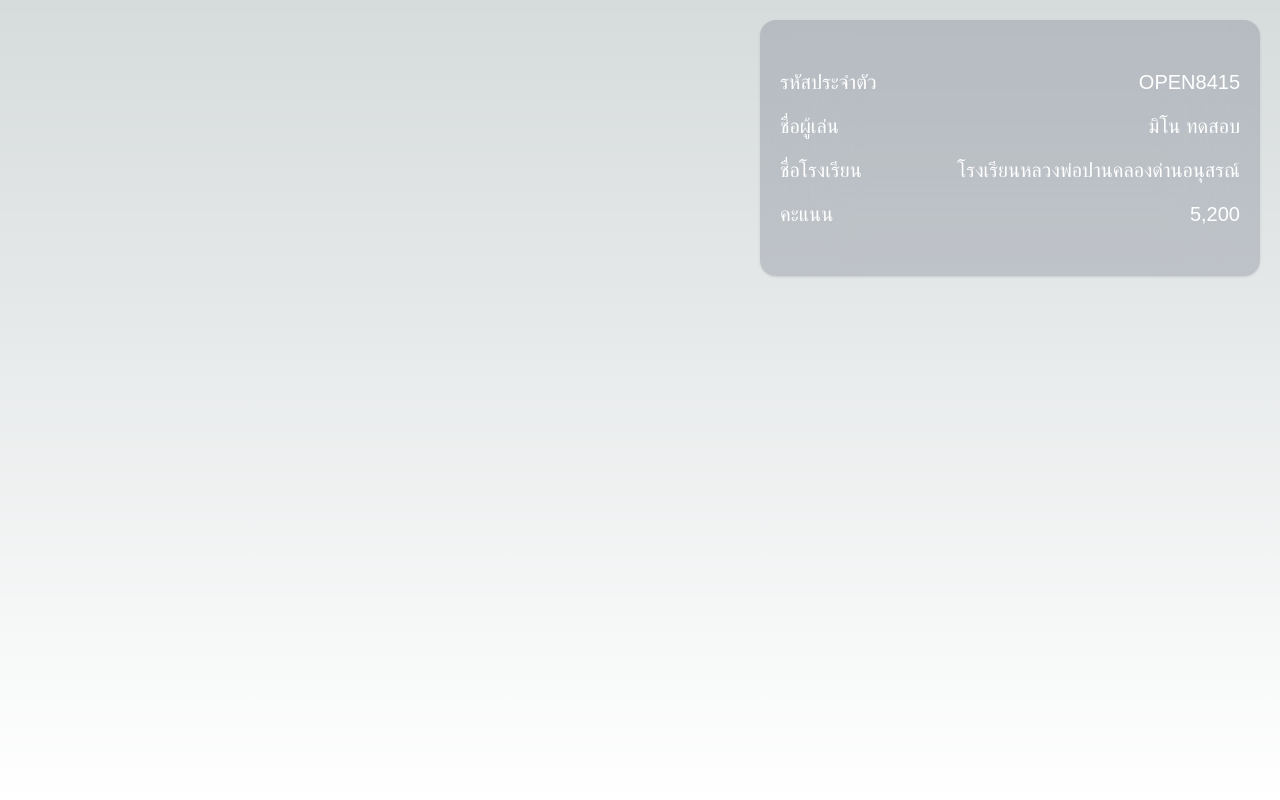
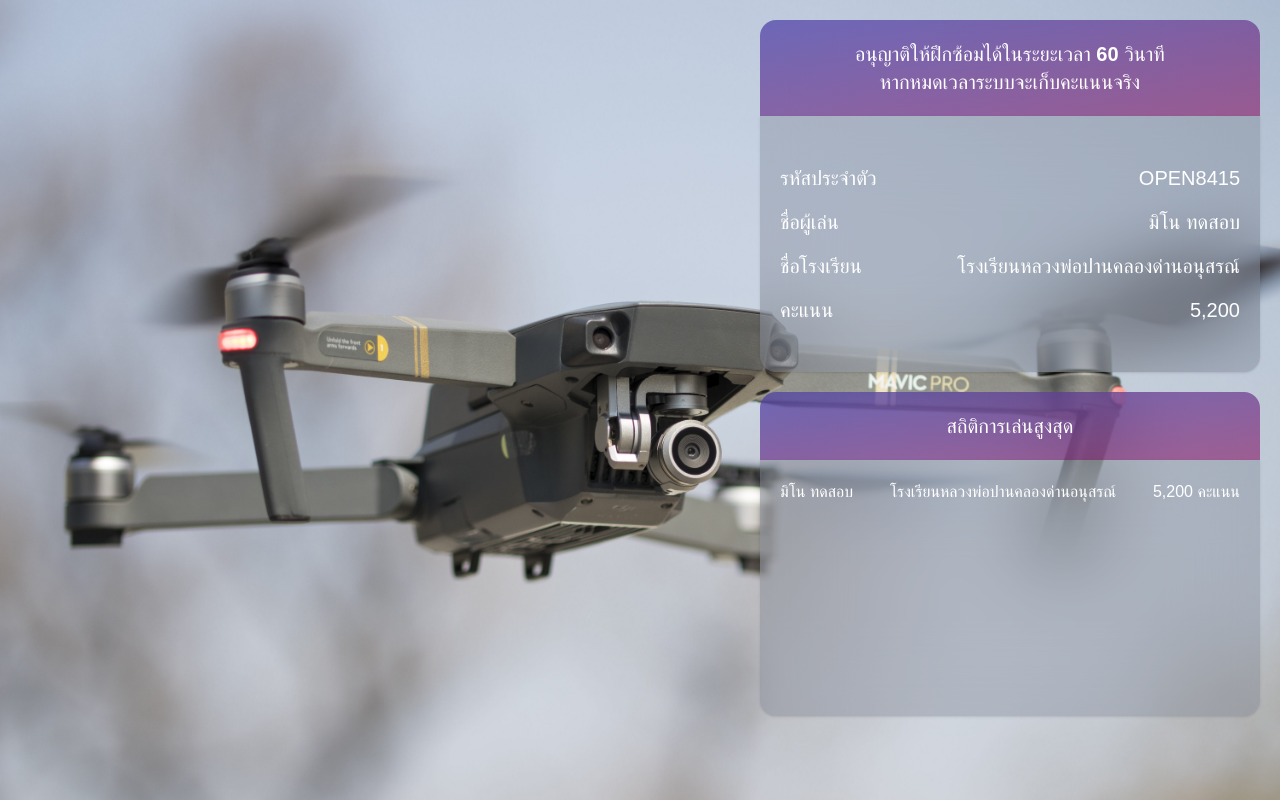
Before and after one commit to tuiteeraphat/game_dron_dru, a Next.js app: page / in a window 1280 px wide. Built offline with nearby package versions, Linux system fonts and the light colour scheme; a web font is replaced by a local one.

Commit message:
update score

```diff
--- a/pages/index.tsx
+++ b/pages/index.tsx
@@ -2,7 +2,17 @@ export default function Home() {
   return (
     <main className="w-screen h-screen relative flex flex-col items-center justify-between">
       <div className="top-5 right-5 fixed">
-        <div className="w-[500px] h-64 p-5 flex flex-col justify-center bg-gray-500/30 backdrop-blur-2xl rounded-2xl shadow mb-5 text-white">
+        <div className="bg-gradient-to-br from-[#3d30a2a4] to-[#89216ba4] w-[500px] backdrop-blur-2xl py-5 rounded-t-2xl flex flex-col items-center justify-center">
+          <span className="text-xl text-white">
+            อนุญาติให้ฝึกซ้อมได้ในระยะเวลา <span className="font-bold">60</span>{" "}
+            วินาที
+          </span>
+          <span className="text-xl text-white">
+            หากหมดเวลาระบบจะเก็บคะแนนจริง
+          </span>
+        </div>
+
+        <div className="w-[500px] h-64 p-5 flex flex-col justify-center bg-gray-500/30 backdrop-blur-2xl rounded-b-2xl shadow mb-5 text-white">
           <div className="flex justify-between">
             <span className="text-xl my-2">รหัสประจำตัว</span>
             <span className="text-xl my-2">OPEN8415</span>
@@ -23,10 +33,22 @@ export default function Home() {
           </div>
         </div>
 
-        {/* <div className="w-[500px] h-64 bg-white/20 backdrop-blur-2xl rounded-2xl shadow"></div> */}
+        <div className="bg-gradient-to-br from-[#3d30a2a4] to-[#89216ba4] w-[500px] backdrop-blur-2xl py-5 rounded-t-2xl flex flex-col items-center justify-center">
+          <span className="text-xl text-white">สถิติการเล่นสูงสุด</span>
+        </div>
+        <div className="w-[500px] h-64 bg-gray-500/30 backdrop-blur-2xl rounded-b-2xl shadow p-5 text-white">
+          <div className="flex justify-between">
+            <span>มิโน ทดสอบ</span>
+            <span>โรงเรียนหลวงพ่อปานคลองด่านอนุสรณ์</span>
+            <span>5,200 คะแนน</span>
+          </div>
+        </div>
       </div>
 
-      {/* <img src="/images/background.jpg" /> */}
+      <img
+        src="/images/background.jpg"
+        className="w-full h-full object-cover"
+      />
     </main>
   );
 }
```
